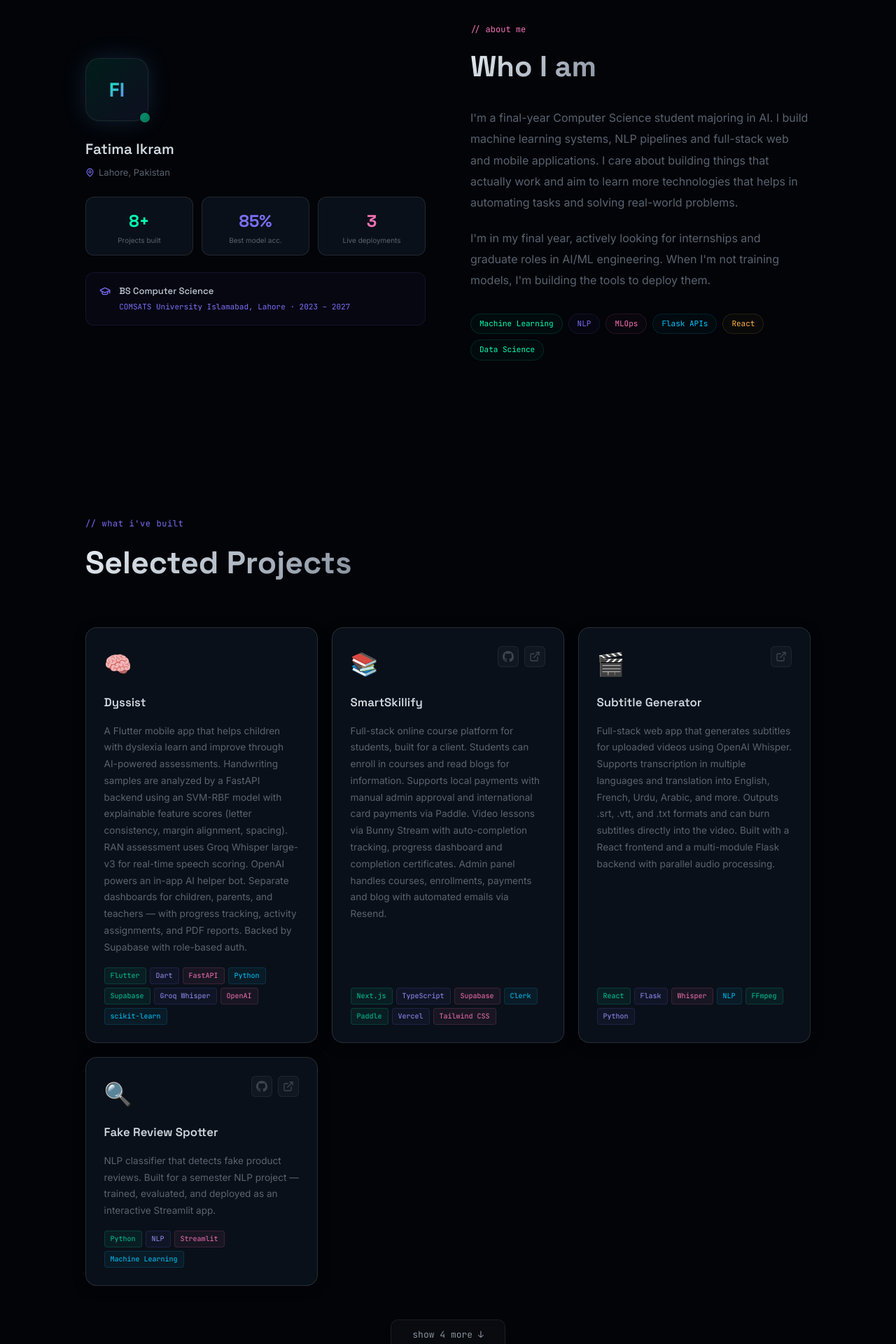
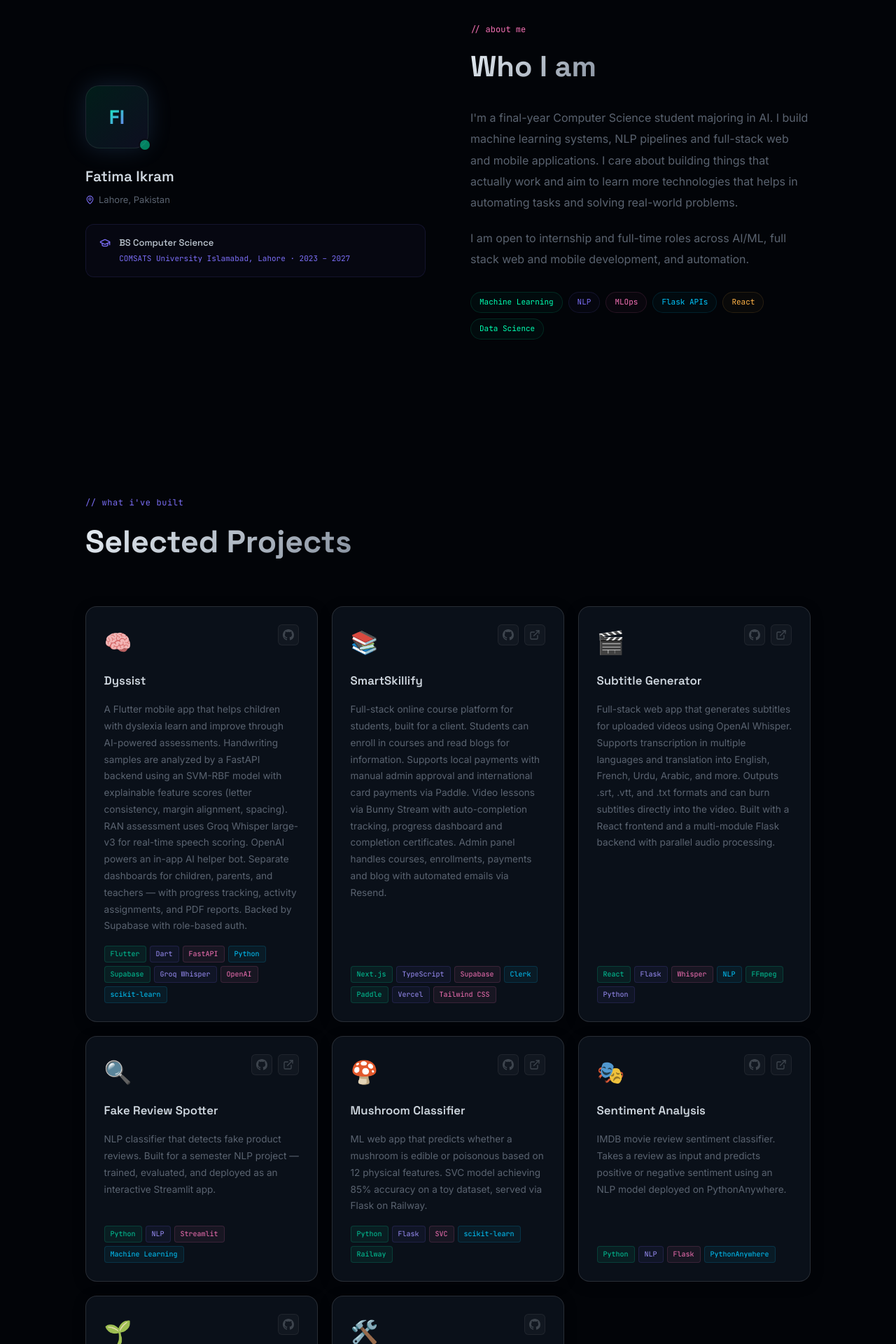
Before and after one commit to Fatima-I/portfolio, a React (Vite) app: page / in a window 1280 px wide. Shown: the part 880-2800 px from the top of the page at 70% size. Built offline with nearby package versions, Linux system fonts and the light colour scheme.

Commit message:
updated portfolio

```diff
--- a/src/components/About.jsx
+++ b/src/components/About.jsx
@@ -4,11 +4,11 @@ import { personal, education } from '../data/index.js'
 import { MapPin, GraduationCap } from 'lucide-react'
 
 export default function About() {
-  const stats = [
-    { num: '8+', label: 'Projects built', color: '#00FFB2' },
-    { num: '85%', label: 'Best model acc.', color: '#7B6EF6' },
-    { num: '3', label: 'Live deployments', color: '#F471B5' },
-  ]
+  // const stats = [
+  //   { num: '8+', label: 'Projects built', color: '#00FFB2' },
+  //   { num: '85%', label: 'Best model acc.', color: '#7B6EF6' },
+  //   { num: '3', label: 'Live deployments', color: '#F471B5' },
+  // ]
 
   return (
     <section id="about" style={{ padding: '7rem 0', borderTop: '1px solid rgba(255,255,255,0.04)' }}>
@@ -40,7 +40,7 @@ export default function About() {
               </div>
             </div>
 
-            {/* Stats */}
+            {/* Stats
             <div style={{ display: 'grid', gridTemplateColumns: 'repeat(3, 1fr)', gap: 12 }}>
               {stats.map(({ num, label, color }) => (
                 <div key={label} style={{
@@ -54,7 +54,7 @@ export default function About() {
                   <p style={{ fontFamily: "'Inter', sans-serif", fontSize: 10, color: '#5A6370', lineHeight: 1.3 }}>{label}</p>
                 </div>
               ))}
-            </div>
+            </div> */}
 
             {/* Education */}
             {education.map((edu, i) => (
@@ -85,7 +85,7 @@ export default function About() {
               {personal.bio}
             </p>
             <p style={{ fontFamily: "'Inter', sans-serif", fontSize: '1rem', color: '#5A6370', lineHeight: 1.9, marginBottom: '2rem' }}>
-              I'm in my final year, actively looking for internships and graduate roles in AI/ML engineering. When I'm not training models, I'm building the tools to deploy them.
+              I am open to internship and full-time roles across AI/ML, full stack web and mobile development, and automation.
             </p>
 
             {/* Interest tags */}
--- a/src/components/Contact.jsx
+++ b/src/components/Contact.jsx
@@ -34,7 +34,7 @@ export default function Contact() {
             </span>
           </h2>
           <p style={{ fontFamily: "'Inter', sans-serif", fontSize: '1rem', color: '#5A6370', lineHeight: 1.85, marginBottom: '3rem', maxWidth: 500, margin: '0 auto 3rem' }}>
-            I'm actively looking for internship and graduate opportunities in AI/ML. Whether you have a role, a project, or just want to talk about intelligent systems — my inbox is open.
+            I am open to internship and full-time roles across AI/ML, full stack web and mobile development, and automation. Whether you have a role, a project or just want to talk about intelligent systems - my inbox is open.
           </p>
         </FadeIn>
 
--- a/src/components/Hero.jsx
+++ b/src/components/Hero.jsx
@@ -70,7 +70,7 @@ export default function Hero() {
             color: '#A89AF6',
           }}>
             <span style={{ width: 6, height: 6, borderRadius: '50%', background: '#00FFB2', display: 'inline-block', animation: 'pulse 2s infinite' }} />
-            open to opportunities · Lahore, PK
+            open to opportunities
           </span>
         </motion.div>
 
@@ -149,16 +149,16 @@ export default function Hero() {
 
         {/* Social icons */}
         <motion.div custom={5} variants={fadeUp} initial="hidden" animate="visible" style={{ display: 'flex', gap: '1.25rem', alignItems: 'center' }}>
-          <span style={{ fontFamily: "'JetBrains Mono', monospace", fontSize: 11, color: '#3D444D' }}>find me on</span>
+          <span style={{ fontFamily: "'JetBrains Mono', monospace", fontSize: 11, color: '#6B7785' }}>find me on</span>
           {[
             { href: personal.github, icon: <GithubIcon />, label: 'GitHub', color: '#00FFB2' },
             { href: personal.linkedin, icon: <LinkedinIcon />, label: 'LinkedIn', color: '#7B6EF6' },
             { href: `mailto:${personal.email}`, icon: <Mail size={20} />, label: 'Email', color: '#F471B5' },
           ].map(({ href, icon, label, color }) => (
             <a key={label} href={href} target="_blank" rel="noreferrer" aria-label={label}
-              style={{ color: '#3D444D', transition: 'color 0.2s, transform 0.2s', display: 'flex' }}
+              style={{ color: '#6B7785', transition: 'color 0.2s, transform 0.2s', display: 'flex' }}
               onMouseEnter={e => { e.currentTarget.style.color = color; e.currentTarget.style.transform = 'translateY(-3px)' }}
-              onMouseLeave={e => { e.currentTarget.style.color = '#3D444D'; e.currentTarget.style.transform = 'translateY(0)' }}>
+              onMouseLeave={e => { e.currentTarget.style.color = '#6B7785'; e.currentTarget.style.transform = 'translateY(0)' }}>
               {icon}
             </a>
           ))}
--- a/src/components/Projects.jsx
+++ b/src/components/Projects.jsx
@@ -17,7 +17,9 @@ const tagColors = [
   { bg: 'rgba(0,200,255,0.06)', border: 'rgba(0,200,255,0.15)', color: '#00C8FF' },
 ]
 
-function ProjectCard({ project, index, featured }) {
+const INITIAL_COUNT = 8
+
+function ProjectCard({ project, index }) {
   const [hovered, setHovered] = useState(false)
   const accentColors = ['#00FFB2', '#7B6EF6', '#F471B5', '#00C8FF', '#FFB347', '#00FFB2']
   const accent = accentColors[index % accentColors.length]
@@ -42,14 +44,11 @@ function ProjectCard({ project, index, featured }) {
         transform: hovered ? 'translateY(-6px)' : 'translateY(0)',
         overflow: 'hidden',
       }}>
-      {/* Top accent line */}
       <div style={{
         position: 'absolute', top: 0, left: 0, right: 0, height: 1,
         background: hovered ? `linear-gradient(90deg, transparent, ${accent}, transparent)` : 'transparent',
         transition: 'background 0.3s',
       }} />
-
-      {/* Subtle corner glow */}
       <div style={{
         position: 'absolute', top: -40, right: -40, width: 120, height: 120,
         borderRadius: '50%',
@@ -57,7 +56,6 @@ function ProjectCard({ project, index, featured }) {
         transition: 'opacity 0.3s',
         opacity: hovered ? 1 : 0,
       }} />
-
       <div style={{ display: 'flex', justifyContent: 'space-between', alignItems: 'flex-start', position: 'relative' }}>
         <span style={{ fontSize: 32, filter: hovered ? 'none' : 'grayscale(20%)' }}>{project.emoji}</span>
         <div style={{ display: 'flex', gap: 8 }}>
@@ -79,7 +77,6 @@ function ProjectCard({ project, index, featured }) {
           )}
         </div>
       </div>
-
       <h3 style={{ fontFamily: "'Space Grotesk', sans-serif", fontSize: '1.05rem', fontWeight: 600, color: '#D0D8E0' }}>
         {project.title}
       </h3>
@@ -102,9 +99,7 @@ function ProjectCard({ project, index, featured }) {
 
 export default function Projects() {
   const [showAll, setShowAll] = useState(false)
-  const featured = projects.filter(p => p.featured)
-  const rest = projects.filter(p => !p.featured)
-  const visible = showAll ? projects : featured
+  const visible = showAll ? projects : projects.slice(0, INITIAL_COUNT)
 
   return (
     <section id="projects" style={{ padding: '7rem 0' }}>
@@ -124,11 +119,11 @@ export default function Projects() {
 
         <div style={{ display: 'grid', gridTemplateColumns: 'repeat(auto-fill, minmax(310px, 1fr))', gap: '1.25rem' }}>
           {visible.map((project, i) => (
-            <ProjectCard key={project.id} project={project} index={i} featured={project.featured} />
+            <ProjectCard key={project.id} project={project} index={i} />
           ))}
         </div>
 
-        {!showAll && rest.length > 0 && (
+        {!showAll && projects.length > INITIAL_COUNT && (
           <FadeIn delay={0.2}>
             <div style={{ textAlign: 'center', marginTop: '3rem' }}>
               <button onClick={() => setShowAll(true)} style={{
@@ -140,7 +135,7 @@ export default function Projects() {
               }}
                 onMouseEnter={e => { e.target.style.borderColor = 'rgba(123,110,246,0.4)'; e.target.style.color = '#A89AF6'; e.target.style.background = 'rgba(123,110,246,0.06)' }}
                 onMouseLeave={e => { e.target.style.borderColor = 'rgba(255,255,255,0.08)'; e.target.style.color = '#8892A0'; e.target.style.background = 'rgba(255,255,255,0.03)' }}>
-                show {rest.length} more ↓
+                show {projects.length - INITIAL_COUNT} more ↓
               </button>
             </div>
           </FadeIn>
--- a/src/data/index.js
+++ b/src/data/index.js
@@ -13,9 +13,9 @@ export const personal = {
   ],
   bio: "I'm a final-year Computer Science student majoring in AI. I build machine learning systems, NLP pipelines and full-stack web and mobile applications. I care about building things that actually work and aim to learn more technologies that helps in automating tasks and solving real-world problems.",
   location: "Lahore, Pakistan",
-  email: "fatima@example.com",
+  email: "fatimaikram287@gmail.com",
   github: "https://github.com/Fatima-I",
-  linkedin: "https://linkedin.com/in/fatimaikram",
+  //linkedin: "",
   resume: "/resume.pdf",
 }
 
@@ -26,7 +26,7 @@ export const projects = [
     emoji: "🧠",
     description: "A Flutter mobile app that helps children with dyslexia learn and improve through AI-powered assessments. Handwriting samples are analyzed by a FastAPI backend using an SVM-RBF model with explainable feature scores (letter consistency, margin alignment, spacing). RAN assessment uses Groq Whisper large-v3 for real-time speech scoring. OpenAI powers an in-app AI helper bot. Separate dashboards for children, parents, and teachers — with progress tracking, activity assignments, and PDF reports. Backed by Supabase with role-based auth.",
     tags: ["Flutter", "Dart", "FastAPI", "Python", "Supabase", "Groq Whisper", "OpenAI", "scikit-learn"],
-    github: "",
+    github: "https://github.com/hadia718/Dyssist_App",
     live: "",
     featured: true,
   },
@@ -46,7 +46,7 @@ export const projects = [
     emoji: "🎬",
     description: "Full-stack web app that generates subtitles for uploaded videos using OpenAI Whisper. Supports transcription in multiple languages and translation into English, French, Urdu, Arabic, and more. Outputs .srt, .vtt, and .txt formats and can burn subtitles directly into the video. Built with a React frontend and a multi-module Flask backend with parallel audio processing.",
     tags: ["React", "Flask", "Whisper", "NLP", "FFmpeg", "Python"],
-    github: "",
+    github: "https://github.com/Fatima-I/subtitle-generator",
     live: "https://subtitle-generator-webapp.vercel.app/",
     featured: true,
   },
@@ -76,7 +76,7 @@ export const projects = [
     emoji: "🎭",
     description: "IMDB movie review sentiment classifier. Takes a review as input and predicts positive or negative sentiment using an NLP model deployed on PythonAnywhere.",
     tags: ["Python", "NLP", "Flask", "PythonAnywhere"],
-    github: "",
+    github: "https://github.com/Fatima-I/sentiment-analysis",
     live: "https://fatimaikram.pythonanywhere.com/",
     featured: false,
   },
@@ -106,22 +106,22 @@ export const skills = [
   {
     category: "AI & Machine Learning",
     icon: "brain",
-    items: ["scikit-learn", "NLP", "SVM", "CNN", "Transfer Learning", "OpenAI Whisper", "pandas", "numpy"],
+    items: ["scikit-learn", "OpenCV", "NLP", "SVM", "CNN", "Transfer Learning", "Whisper", "pandas", "numpy"],
   },
   {
     category: "Languages",
     icon: "code",
-    items: ["Python", "JavaScript", "TypeScript", "SQL", "C++"],
+    items: ["Python", "JavaScript", "TypeScript", "Dart", "SQL", "C++"],
   },
   {
-    category: "Web & Backend",
+    category: "Web & Mobile",
     icon: "globe",
-    items: ["Flask", "React", "Next.js", "React Native", "REST APIs", "Supabase"],
+    items: ["Flutter", "React", "Next.js", "Flask", "FastAPI", "Supabase", "REST APIs"],
   },
   {
     category: "Tools & Platforms",
     icon: "wrench",
-    items: ["Git", "GitHub", "Railway", "Vercel", "Streamlit", "PyQt5", "Clerk", "Paddle"],
+    items: ["Git", "GitHub", "Vercel", "Railway", "Streamlit", "PyQt5", "Figma"],
   },
 ]
 
```
